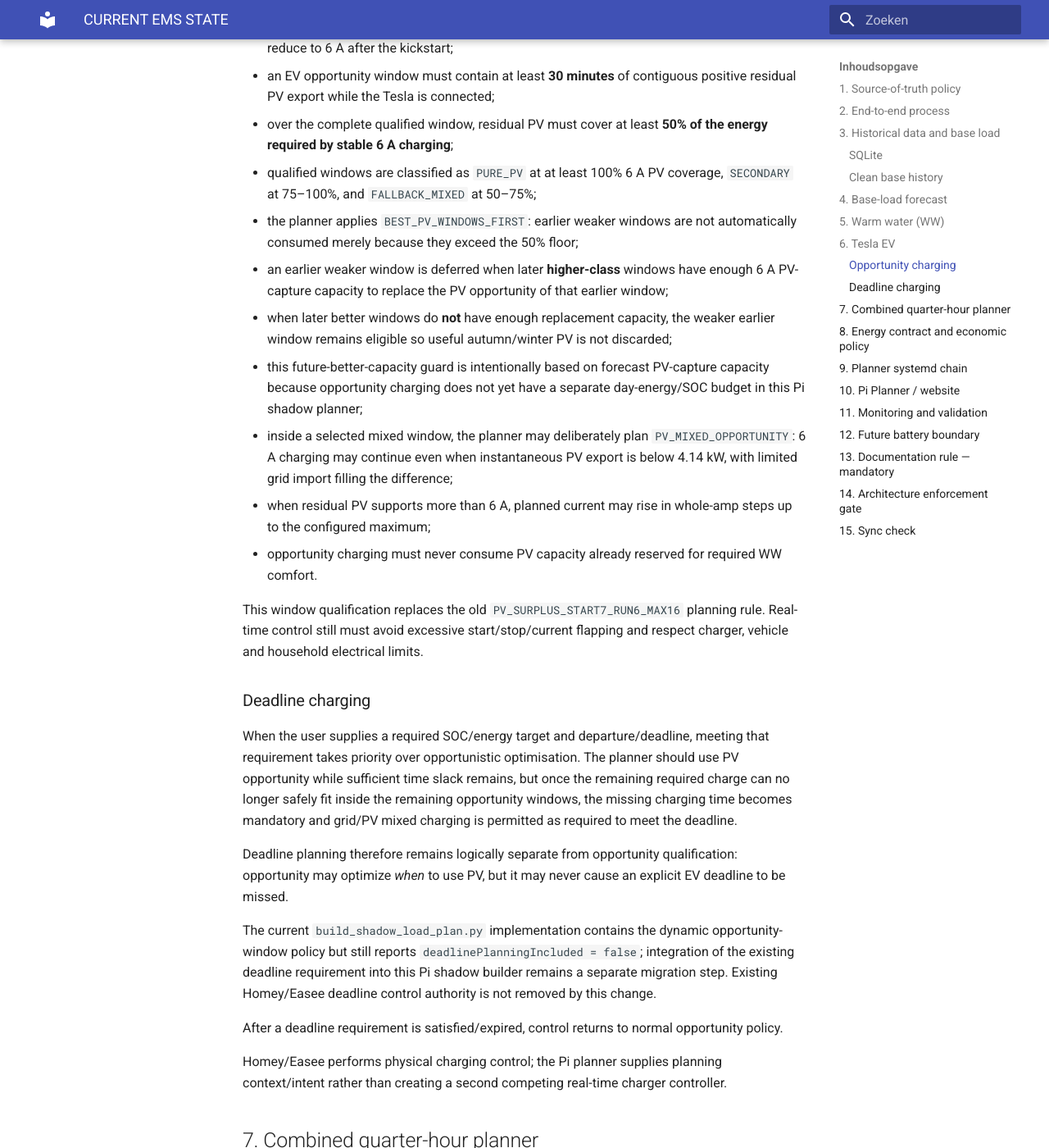
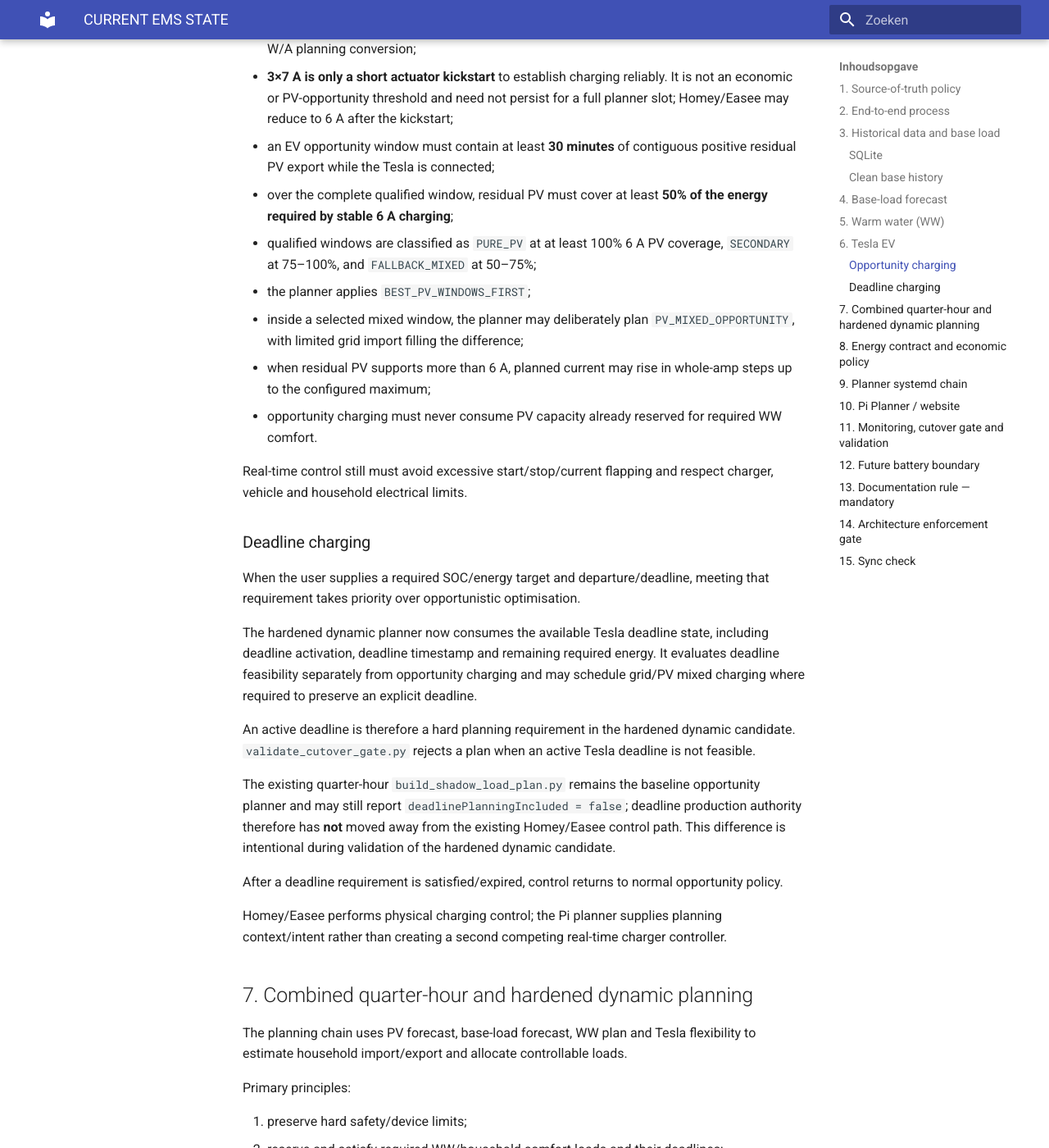
Before and after one commit to OnsKasteeltje/homey-energy-manual, an MkDocs documentation site: the page built from docs/architecture/CURRENT-EMS-STATE.md, in a window 1280 px wide and 1400 px high, scrolled down 4387 px. Shown: the whole window at 82% size. Built offline with MkDocs 1.6.1 and Material for MkDocs 9.7.7, drawn with Linux system fonts in a browser that asks for light colours; some of the changed text lies outside the part shown.

Commit message:
Document hardened Pi dynamic planner v0.3 cutover safeguards

````diff
--- a/docs/architecture/CURRENT-EMS-STATE.md
+++ b/docs/architecture/CURRENT-EMS-STATE.md
@@ -34,15 +34,18 @@
     WW[Warm-water input / state] --> WWP[Warm-water plan]
     WWP --> P
     T[Tesla state / deadline / flexibility] --> P
-    P --> S[Shadow load plan]
-    S --> WEB[Pi Planner website shadow]
-    P -. planned intent .-> HC[Homey control/execution]
+    P --> S[Quarter-hour shadow plan]
+    S --> D[Hardened dynamic shadow planner v0.3]
+    D --> WEB[Pi Planner website shadow]
+    D -. future validated intent .-> HC[Homey control/execution]
     HC --> H
     DB --> BT[Backtest / evaluation]
     BT -. learning .-> B
     DB --> PVC[Daily PV-capture validation]
     PVC --> PUB[GitHub website validation artifacts]
 ```
+
+The hardened dynamic planner remains `PURE_SHADOW`, `readOnly = true` and `control_writes = false`. It is the current candidate for future Pi planning authority, but it is not production control authority yet.
 
 ## 3. Historical data and base load
 
@@ -119,7 +122,7 @@
 
 ### Opportunity charging
 
-Opportunity charging uses PV/export remaining **after required WW comfort reservation**. It is no longer gated by an instantaneous 7 A start threshold.
+Opportunity charging uses PV/export remaining **after required WW comfort reservation**.
 
 Current shadow-planning rules:
 
@@ -129,56 +132,72 @@
 - an EV opportunity window must contain at least **30 minutes** of contiguous positive residual PV export while the Tesla is connected;
 - over the complete qualified window, residual PV must cover at least **50% of the energy required by stable 6 A charging**;
 - qualified windows are classified as `PURE_PV` at at least 100% 6 A PV coverage, `SECONDARY` at 75–100%, and `FALLBACK_MIXED` at 50–75%;
-- the planner applies `BEST_PV_WINDOWS_FIRST`: earlier weaker windows are not automatically consumed merely because they exceed the 50% floor;
-- an earlier weaker window is deferred when later **higher-class** windows have enough 6 A PV-capture capacity to replace the PV opportunity of that earlier window;
-- when later better windows do **not** have enough replacement capacity, the weaker earlier window remains eligible so useful autumn/winter PV is not discarded;
-- this future-better-capacity guard is intentionally based on forecast PV-capture capacity because opportunity charging does not yet have a separate day-energy/SOC budget in this Pi shadow planner;
-- inside a selected mixed window, the planner may deliberately plan `PV_MIXED_OPPORTUNITY`: 6 A charging may continue even when instantaneous PV export is below 4.14 kW, with limited grid import filling the difference;
+- the planner applies `BEST_PV_WINDOWS_FIRST`;
+- inside a selected mixed window, the planner may deliberately plan `PV_MIXED_OPPORTUNITY`, with limited grid import filling the difference;
 - when residual PV supports more than 6 A, planned current may rise in whole-amp steps up to the configured maximum;
 - opportunity charging must never consume PV capacity already reserved for required WW comfort.
 
-This window qualification replaces the old `PV_SURPLUS_START7_RUN6_MAX16` planning rule. Real-time control still must avoid excessive start/stop/current flapping and respect charger, vehicle and household electrical limits.
+Real-time control still must avoid excessive start/stop/current flapping and respect charger, vehicle and household electrical limits.
 
 ### Deadline charging
 
-When the user supplies a required SOC/energy target and departure/deadline, meeting that requirement takes priority over opportunistic optimisation. The planner should use PV opportunity while sufficient time slack remains, but once the remaining required charge can no longer safely fit inside the remaining opportunity windows, the missing charging time becomes mandatory and grid/PV mixed charging is permitted as required to meet the deadline.
+When the user supplies a required SOC/energy target and departure/deadline, meeting that requirement takes priority over opportunistic optimisation.
 
-Deadline planning therefore remains logically separate from opportunity qualification: opportunity may optimize *when* to use PV, but it may never cause an explicit EV deadline to be missed.
+The hardened dynamic planner now consumes the available Tesla deadline state, including deadline activation, deadline timestamp and remaining required energy. It evaluates deadline feasibility separately from opportunity charging and may schedule grid/PV mixed charging where required to preserve an explicit deadline.
 
-The current `build_shadow_load_plan.py` implementation contains the dynamic opportunity-window policy but still reports `deadlinePlanningIncluded = false`; integration of the existing deadline requirement into this Pi shadow builder remains a separate migration step. Existing Homey/Easee deadline control authority is not removed by this change.
+An active deadline is therefore a hard planning requirement in the hardened dynamic candidate. `validate_cutover_gate.py` rejects a plan when an active Tesla deadline is not feasible.
+
+The existing quarter-hour `build_shadow_load_plan.py` remains the baseline opportunity planner and may still report `deadlinePlanningIncluded = false`; deadline production authority therefore has **not** moved away from the existing Homey/Easee control path. This difference is intentional during validation of the hardened dynamic candidate.
 
 After a deadline requirement is satisfied/expired, control returns to normal opportunity policy.
 
 Homey/Easee performs physical charging control; the Pi planner supplies planning context/intent rather than creating a second competing real-time charger controller.
 
-## 7. Combined quarter-hour planner
+## 7. Combined quarter-hour and hardened dynamic planning
 
-The combined planning chain uses PV forecast, base-load forecast, WW plan and Tesla flexibility to estimate household import/export and allocate controllable loads.
+The planning chain uses PV forecast, base-load forecast, WW plan and Tesla flexibility to estimate household import/export and allocate controllable loads.
 
 Primary principles:
 
 1. preserve hard safety/device limits;
 2. reserve and satisfy required WW/household comfort loads and their deadlines;
 3. satisfy explicit EV deadline requirements;
-4. optimize the placement of flexible WW and EV demand across the PV/export curve rather than interpreting priority as strict chronological block consumption;
-5. preserve the central PV peak for EV only when the Tesla is physically connected; expected-home/week forecasts alone must not alter WW placement;
-6. evaluate EV opportunity only against **residual export after WW reservation**;
-7. qualify EV opportunity windows at currently at least 30 minutes and at least 50% PV coverage at stable 6 A;
-8. prefer later higher-quality PV windows over earlier mixed-import windows whenever their forecast 6 A PV-capture capacity can replace the earlier opportunity;
-9. use weaker mixed windows only when better future windows are insufficient, preventing avoidable import while preserving otherwise stranded autumn/winter PV;
-10. minimise unnecessary grid import/export without allowing optimisation to violate requirements;
-11. keep planning deterministic and explainable;
-12. keep control writes separate from shadow evaluation until a behavior is validated.
+4. optimize placement of flexible WW and EV demand across the PV/export curve;
+5. preserve the central PV peak for EV only when the Tesla is physically connected;
+6. evaluate EV opportunity only against residual export after WW reservation;
+7. minimise unnecessary grid import/export without allowing optimisation to violate requirements;
+8. keep planning deterministic and explainable;
+9. keep control writes separate from shadow evaluation until validated.
 
-The intended bell-curve behaviour is therefore conditional: when the Tesla is actually connected, WW comfort may occupy suitable shoulder periods while the stronger central export period remains available for the higher minimum-power EV load. Without a connected Tesla, WW simply uses the strongest suitable PV period. This is an optimisation beneath the WW comfort guarantee, not a reversal of WW priority.
-
-Current relevant builder:
+Baseline builder:
 
 `planner/quarter-hour-plan/build_shadow_load_plan.py`
 
+Current hardened dynamic candidate:
+
+`planner/dynamic-plan/build_hardened_dynamic_shadow_plan.py`
+
+The hardened output schema is currently `EMS_PI_DYNAMIC_SHADOW_PLAN_V0.3`. It wraps/enforces production-readiness safeguards around the dynamic planning result while remaining read-only.
+
+Required safeguards include:
+
+- exactly 96 aligned quarter-hour slots;
+- central contract-policy enforcement before any production-economic interpretation;
+- `productionContractMode = FIXED` and `productionContractId = ENGIE_3Y_2026_2029`;
+- dynamic-price data excluded from production decisions while FIXED is active;
+- fail-closed input freshness checks;
+- explicit `validUntil` plan expiry;
+- `plannerOwner = PI` metadata;
+- explicit executor contract metadata;
+- stale-plan rejection requirement;
+- WW comfort feasibility;
+- Tesla deadline feasibility when active;
+- `mode = PURE_SHADOW`, `readOnly = true`, `control_writes = false` until cutover validation is complete.
+
 Website representation:
 
-`planner/quarter-hour-plan/build_website_shadow.py`
+- `planner/quarter-hour-plan/build_website_shadow.py`
+- `planner/dynamic-plan/build_dynamic_website_shadow.py`
 
 ## 8. Energy contract and economic policy
 
@@ -218,10 +237,17 @@
 3. `build_base_load_forecast.py`
 4. `fetch_ww_input.py`
 5. `build_ww_plan.py`
-6. `build_shadow_load_plan.py`
-7. `build_website_shadow.py`
+6. `import_ww_forecast.py`
+7. `build_shadow_load_plan.py`
+8. `build_hardened_dynamic_shadow_plan.py`
+9. `build_website_shadow.py`
+10. `build_dynamic_website_shadow.py`
+11. `publish_planner_shadow.py`
+12. `publish_dynamic_planner_shadow.py`
 
-Every step must complete successfully before the next starts.
+Every step must complete successfully before the next starts. The hardened dynamic planner is therefore generated automatically by the regular PV forecast chain after deployment; it does not require a second scheduler.
+
+The hardened planner is still shadow-only. Merely adding it to the systemd chain does not authorize device writes or disable the existing Homey planner.
 
 A separate daily read-only validation chain is defined by `ems-pv-capture-validation.service` and `ems-pv-capture-validation.timer`. The timer is scheduled for 00:20 local system time. The service:
 
@@ -235,20 +261,20 @@
 
 ## 10. Pi Planner / website
 
-The Pi Planner is currently a **shadow** representation. It displays the 24-hour forecast and planned WW/Tesla windows without making the Pi an uncontrolled second actuator.
+The Pi Planner is currently a **shadow** representation. It displays forecast and planned WW/Tesla windows without making the Pi an uncontrolled second actuator.
 
-The forecast combines:
+Two planner views may coexist during validation:
 
-- predicted base load;
-- PV production forecast;
-- expected grid import/export;
-- flexible-load plans.
+- the existing Pi/Homey-comparison shadow representation;
+- the hardened dynamic Pi shadow candidate.
+
+The forecast combines predicted base load, PV production forecast, expected grid import/export and flexible-load plans.
 
 Website JSON is a publication artifact, not the historical source of truth.
 
 The daily PV-capture validation JSON published under `docs/data/` is likewise a derived read-only evaluation artifact. It may be visualised on the website, but it is not an input that may directly actuate devices.
 
-## 11. Monitoring and validation
+## 11. Monitoring, cutover gate and validation
 
 Changes should follow the project pattern:
 
@@ -259,20 +285,34 @@
 - `compare_base_load_forecasts.py` — current-vs-generic A/B comparison;
 - `backtest_base_load_forecasts.py` — strict walk-forward historical evaluation.
 
-Daily PV self-consumption evaluation is performed by `planner/dynamic-plan/validate_pv_capture.py`. It is measurement-based and control-independent. It reconstructs PV production, grid import/export, household consumption and Tesla/boiler flexible load from aligned SQLite measurements and reports:
+Daily PV self-consumption evaluation is performed by `planner/dynamic-plan/validate_pv_capture.py`. It is measurement-based and control-independent.
 
-- measured PV production and grid import/export;
-- direct PV self-use;
-- PV self-consumption rate;
-- flexible PV capture in kWh and as a share of the estimated pre-flex export opportunity;
-- Tesla and boiler contributions to flexible PV capture;
-- measured residual export as `batteryRelevantResidualExportKWh`.
+The hardened planner also has a structural read-only cutover gate:
 
-The validation uses a transparent counterfactual: estimated pre-flex export equals measured export plus flexible PV energy actually absorbed by Tesla/boiler. It does **not** claim to replay or prove historical planner recommendations. Planner recommendation replay/snapshot validation, if introduced later, is a separate capability.
+`planner/dynamic-plan/validate_cutover_gate.py`
 
-A validation day is classified `GOOD` only when at least 20 hours of usable measured intervals are integrated; otherwise it is `PARTIAL`.
+A structural PASS requires at least:
 
-Residual measured export after flexible-load use is the relevant empirical starting point for future battery-opportunity/ROI analysis. The battery purchase decision remains separate and uncommitted.
+- schema `EMS_PI_DYNAMIC_SHADOW_PLAN_V0.3`;
+- `PURE_SHADOW`, read-only and `control_writes = false`;
+- `plannerOwner = PI`;
+- an unexpired `validUntil`;
+- FIXED contract mode with `ENGIE_3Y_2026_2029`;
+- no dynamic pricing used for production;
+- no automatic contract switch;
+- complete/fresh fail-closed planner inputs;
+- exactly 96 aligned slots;
+- WW comfort feasibility for planned days;
+- Tesla deadline feasibility when active;
+- executor execution still disabled and stale-plan rejection required.
+
+A PASS from this structural gate is **necessary but not sufficient** for production cutover. Multi-day shadow/replay evidence and behavioral comparison remain required before Homey planning authority may be disabled or Pi control writes enabled.
+
+The Homey planner therefore remains enabled during this validation phase.
+
+Daily PV-capture validation reconstructs PV production, grid import/export, household consumption and Tesla/boiler flexible load from aligned SQLite measurements and reports measured PV production and grid import/export, direct PV self-use, PV self-consumption rate, flexible PV capture, Tesla/boiler contributions and residual export.
+
+The measurement validator does not by itself prove historical planner recommendations. Planner recommendation replay/snapshot validation is a separate cutover-evidence requirement.
 
 Model changes should be retained only when supported by sufficient history and validation, not because one current-day graph looks preferable.
 
@@ -317,13 +357,11 @@
 
 GitHub Actions runs the same gate for relevant pull requests and pushes to `main` through `.github/workflows/ems-architecture-gate.yml`.
 
-The Pi deployment script invokes the gate explicitly through `bash` (`bash "$REPO/scripts/ems_architecture_gate.sh" ...`) and runs it **before backup/copy/deployment**. This explicit shell invocation avoids depending on the executable bit of the gate script while preserving a hard deployment stop on any gate failure. It stores the commit of each successful deployment in:
+The Pi deployment script invokes the gate explicitly through `bash` and runs it **before backup/copy/deployment**. It stores the commit of each successful deployment in:
 
 `/home/jeroen/ems/data/deployed-git-commit`
 
-Future deployments compare the candidate release against that last actually deployed commit, so multiple Git commits are evaluated as one release range. This avoids both false passes and false failures caused by checking only `HEAD^`.
-
-The first deployment after introduction of this marker performs invariant validation and initializes the marker; release-range enforcement applies from the next deployment onward.
+Future deployments compare the candidate release against that last actually deployed commit, so multiple Git commits are evaluated as one release range.
 
 A failed architecture gate is a hard deployment stop. Bypassing the gate is not part of the normal EMS deployment process.
 
````
Also changed, not shown: other parts of docs/architecture/CURRENT-EMS-STATE.md (+1 -1 lines).
